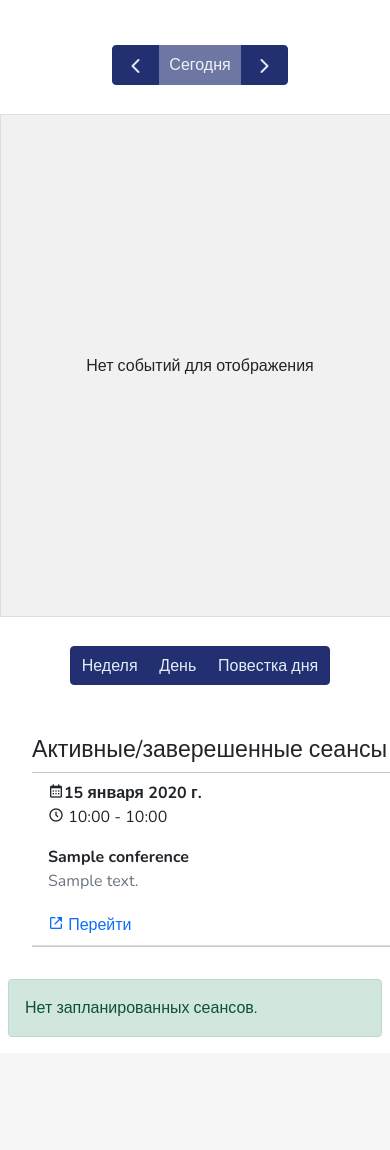
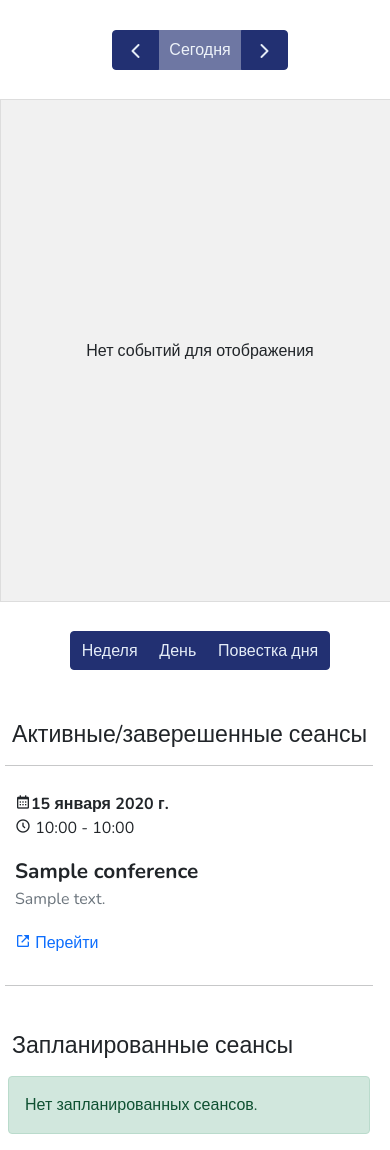
Before and after one commit to ilya-shanin/VCCPlanning, a Django app: page / in a window 390 px wide. Shown: the part 55-1205 px from the top of the page. Before the commit the page ends 1092 px from the top, so only its background shows below. Run offline with Django 4.2, Linux system fonts and the light colour scheme; a user stored in the database is signed in; tables that the repository leaves empty hold one stand-in row (values such as "Sample post"); style sheets or scripts are compiled from the project's sources; parts of the project's set-up code (start-up, migrations or seed data) failed here and were passed over.

Commit message:
prerelease update#2

```diff
--- a/V3C/settings.py
+++ b/V3C/settings.py
@@ -35,9 +35,9 @@ STATIC_DIR = 'static'
 SECRET_KEY = str(os.getenv('SECRET_KEY'))
 
 # SECURITY WARNING: don't run with debug turned on in production!
-DEBUG = str(os.getenv('DEBUG'), default = 'True')
+DEBUG = str(os.getenv('DEBUG', default = 'True'))
 
-ALLOWED_HOSTS = []
+ALLOWED_HOSTS = ['hexscan.ru', '127.0.0.1']
 
 
 # Application definition
@@ -94,7 +94,7 @@ WSGI_APPLICATION = 'V3C.wsgi.application'
 
 #DATABASES = {
 #    'default': {
-#        'ENGINE': 'django.db.backends.postgresql',
+#        'ENGINE': 'django.db.backends.mysql',
 #        'NAME': str(os.getenv('DB_NAME')),
 #        'USER': str(os.getenv('DB_USER')),
 #        'PASSWORD': str(os.getenv('DB_PASSWORD')),
--- a/events/models/event_abstract.py
+++ b/events/models/event_abstract.py
@@ -1,6 +1,7 @@
 from django.db import models
 import datetime
 from django.utils.translation import gettext_lazy as _
+from django.core.validators import MinValueValidator
 from django.urls import reverse
 
 class EventAbstract(models.Model):
--- a/events/models/event_conf.py
+++ b/events/models/event_conf.py
@@ -1,8 +1,11 @@
 from django.db import models
+from jsonschema import ValidationError
 from events.models import EventAbstract
+from django.core.validators import URLValidator
 
 class ConferenceManager(models.Manager):
     pass
+
 
 class Conference(EventAbstract):
     name =              models.CharField(
@@ -22,6 +25,7 @@ class Conference(EventAbstract):
                                         max_length=255,
                                         blank=True,
                                         default='Не требуется')
+    #objects = ConferenceManager()
 
     class Meta:
         verbose_name =          'Конференция'
--- a/events/templates/event_detail.html
+++ b/events/templates/event_detail.html
@@ -61,7 +61,8 @@
     <div class="row">
         <div class="col col-xs-12 conf_conn">
             <h3>Подключение</h3>
-            <div><span class="fw-bold text-break">Ссылка для подключения: </span>{{conf.con_reference}}</div>
+            <div><span class="fw-bold text-break">Ссылка для подключения: </span>
+                {% if conf.haslink %}<a href="{{conf.con_reference}}">{{conf.con_reference}}</a>{% else %}{{conf.con_reference}}{% endif %}</div>
             <div><span class="fw-bold text-break">Пароль:</span> {{conf.con_pass}}</div>
 
             <a href="{% url 'events:events-list' %}" class="btn btn-outline-primary mt-4" role="button">Список всех сеансов</a>
--- a/events/templates/events_list.html
+++ b/events/templates/events_list.html
@@ -6,7 +6,6 @@
         <h3 class="list-title">Всего видеоконференций: {{confs_count}}</h3>
 
         <ul class = "list-group-flush">
-            <b class="hr-rainbow"></b>
             <hr class="hr-custom">
 
             {% for conf in conferences %}
@@ -55,7 +54,6 @@
                 </div>
 
             </li>
-            <b class="hr-rainbow"></b>
             <hr class="hr-custom">
             {% endfor %}
 
--- a/events/templates/search_results.html
+++ b/events/templates/search_results.html
@@ -11,7 +11,6 @@
         {% endif %}
 
         <ul class = "list-group-flush">
-            <b class="hr-rainbow"></b>
             <hr class="hr-custom">
 
             {% for conf in conferences %}
@@ -60,7 +59,6 @@
                 </div>
 
             </li>
-            <b class="hr-rainbow"></b>
             <hr class="hr-custom">
             {% endfor %}
 
--- a/participants/models/roles.py
+++ b/participants/models/roles.py
@@ -1,3 +1,4 @@
+from tabnanny import verbose
 from django.db import models
 
 class ParticipantRole(models.Model):
--- a/static/css/styles.css
+++ b/static/css/styles.css
@@ -7,6 +7,7 @@
     --secondary-color: #939ece;
     --primary-color-light: #e4ecf7;
     --white-color: #F7F6FB;
+    --dark-color: #5f5f5f;
     --body-font: 'Nunito', sans-serif;
     --body-font2: 'Inter', sans-serif;
     --normal-font-size: 1rem;
@@ -16,19 +17,17 @@ body{position: relative;
     margin: var(--header-height) 0 0 0;
     font-family: var(--body-font);
     font-size: var(--normal-font-size);
-    transition: .5s}
+    transition: .5s,
+    }
 
 a{text-decoration: none}
-
+.row{margin-right: 0;}
 /* FC */
-#calendar ::before{
-    width: 0px;
-}
 
 #calendar {
     min-width: 400px;
     margin: auto;
-    width: 80%;
+    width: 90%;
  }
 
 #calendar .fc-button{
@@ -43,6 +42,15 @@ a{text-decoration: none}
 
 #fc-dom-1{
     text-align: center;
+    text-transform: capitalize;
+    font-size: calc(var(--normal-font-size)*1.2);
+}
+
+.fc-col-header-cell{
+    text-transform: capitalize;
+}
+.fc-col-header-cell a, .fc-daygrid-day-top a, #fc-dom-89{
+    color: var(--dark-color);
 }
 
 #calendar .fc-button:hover{
@@ -50,16 +58,29 @@ a{text-decoration: none}
     color: var(--primary-color-light);
     border-color: var(--primary-color);
 }
+/* event color
+.fc-daygrid-event-harness-abs a{
+    border-color: var(--secondary-color);
+    background-color: var(--secondary-color);
+}*/
+.fc-daygrid-event-harness a, .fc-more-link{
+    color: var(--primary-color)
+}
 
 /* page content styling */
 .content{
-    margin-top: 95px;
+    margin-top: 80px;
 }
 
 /* displaying events list */
 .list-title{
     margin-top: 30px;
-    padding-left: 32px;
+    padding-left: 12px;
+}
+
+.events-list ul{
+    padding-left: 0;
+    margin-right: 15px;
 }
 
 .events-list .list-group-item{
@@ -82,10 +103,10 @@ a{text-decoration: none}
     transform: none;
 }
 
+/*
 .hr-custom {
-    margin: 0;
-    height: thin;
-}
+
+}*/
 
 .detail-ref{
     margin-top: 20px;
@@ -145,12 +166,8 @@ a{text-decoration: none}
               font-size: 1.5rem;
               cursor: pointer}
 
-.header_img{width: 35px;
-           height: 35px;
-           display: flex;
-           justify-content: center;
-           border-radius: 50%;
-           overflow: hidden}
+.header_img{display: flex;
+           justify-content: center;}
 
 .header_img img{width: 40px}
 
@@ -162,6 +179,7 @@ a{text-decoration: none}
 .header .btn:hover{
     border-color: var(--secondary-color);
     color: var(--secondary-color);
+    background-color: var(--primary-color);
 }
 
 /* sidebar */
@@ -221,14 +239,11 @@ a{text-decoration: none}
 .height-100{height:100vh}
 
 @media screen and (min-width: 768px){
-   body{margin: calc(var(--header-height) + 1rem) 0 0 0;
+   body{/*margin: calc(var(--header-height) + 1rem) 0 0 0;*/
        padding-left: calc(var(--nav-width) + 2rem)}
 
    .header{height: calc(var(--header-height) + 1rem);
            padding: 0 2rem 0 calc(var(--nav-width) + 2rem)}
-
-   .header_img{width: 40px;
-               height: 40px}
 
    .header_img img{width: 45px}
 
@@ -244,21 +259,12 @@ a{text-decoration: none}
 
 @media screen and (max-width: 768px){
    .nav_logo{display: none;}
+   .events-list ul{
+    margin-right: 5px;
+    margin-left: 5px;
 }
-
-.r503 .bx-info-circle{
-    font-size: 3em;
+    .pagination .btn-group{
+        margin-right: 10px;
+        margin-left: 10px;
+    }
 }
-
-.r503 {
-    display: flex;
-    justify-content: center;
-    flex-direction: column;
-    align-items: center;
-    vertical-align: center;
-    text-align: center;
-}
-
-.r503-inner{
-    max-width: 500px;
-}
--- a/templates/base_generic.html
+++ b/templates/base_generic.html
@@ -10,14 +10,12 @@
         <!-- Bootstrap, Jquery, Icons -->
         <link rel="stylesheet" href="https://cdn.jsdelivr.net/npm/bootstrap@5.1.3/dist/css/bootstrap.min.css" integrity="sha384-1BmE4kWBq78iYhFldvKuhfTAU6auU8tT94WrHftjDbrCEXSU1oBoqyl2QvZ6jIW3" crossorigin="anonymous">
         <link rel="stylesheet" href="https://cdn.jsdelivr.net/npm/boxicons@latest/css/boxicons.min.css">
-        <link href='https://cdn.jsdelivr.net/npm/bootstrap-icons@1.8.1/font/bootstrap-icons.css' rel='stylesheet'>
         <script src="https://cdn.jsdelivr.net/npm/bootstrap@5.1.3/dist/js/bootstrap.min.js" integrity="sha384-QJHtvGhmr9XOIpI6YVutG+2QOK9T+ZnN4kzFN1RtK3zEFEIsxhlmWl5/YESvpZ13" crossorigin="anonymous"></script>
         <script src="https://cdn.jsdelivr.net/npm/bootstrap@5.1.3/dist/js/bootstrap.bundle.min.js" integrity="sha384-ka7Sk0Gln4gmtz2MlQnikT1wXgYsOg+OMhuP+IlRH9sENBO0LRn5q+8nbTov4+1p" crossorigin="anonymous"></script>
         <script src="https://code.jquery.com/jquery-3.6.0.js" integrity="sha256-H+K7U5CnXl1h5ywQfKtSj8PCmoN9aaq30gDh27Xc0jk=" crossorigin="anonymous"></script>
         <!-- Добавление дополнительного статических файлов -->
         {% block staticfiles %}
         <link rel="stylesheet" href="{% static 'css/styles.css' %}">
-        <link rel="stylesheet" href="{% static 'css/utils.scss' %}">
         <script src="{% static 'js/jquery.mask.js' %}"></script>
         <script src="{% static 'js/phone_mask.js' %}"></script>
         <script src="{% static 'js/sidebar.js' %}"></script>
--- a/templates/dashboard.html
+++ b/templates/dashboard.html
@@ -39,11 +39,18 @@
         var calendar = new FullCalendar.Calendar(calendarEl, {
             initialView: widthCheck() ? "dayGridMonth" : "list",
             height:"650px",
+            views:{
+                dayGridMonth:{
+                    dayMaxEventRows: 2
+                }
+            },
+            moreLinkClick: 'list',
             headerToolbar: widthCheck() ? headerStd
                 : headerMobile,
             footerToolbar: widthCheck() ? footerStd
                 : footerMobile,
             initialDate: today,
+            eventColor: '#939ece',
             navLinks: true, // can click day/week names to navigate views
             locale: 'ru',
             windowResize: function(view) {
@@ -86,10 +93,10 @@
     </script>
     <div id="calendar" class="mt-3"></div>
 
-    <div class = "row dash_events_list mt-3">
-        <div class="col-3-md">
+    <div class = "row events-list mt-3 gx-md-5">
+        <div class="col-md-6 col-xs-12 1st-col">
+        <h3 class="list-title">Активные/заверешенные сеансы</h3>
         {% if total_count > 0 %}
-        <h3 class="list-title">Активные/заверешенные сеансы</h3>
 
         <ul class = "list-group-flush">
             <hr class="hr-custom">
@@ -151,9 +158,9 @@
         {% endif %}
         </div>
 
-        <div class="col-3-md">
+        <div class="col-md-6 col-xs-12 2nd-col">
+            <h3 class="list-title">Запланированные сеансы</h3>
             {% if planned_count > 0 %}
-            <h3 class="list-title">Запланированные сеансы</h3>
 
             <ul class = "list-group-flush">
                 <hr class="hr-custom">
--- a/templates/navbar-top.html
+++ b/templates/navbar-top.html
@@ -13,7 +13,7 @@
                 <!--nav items-->
                 <form action="{% url 'events:events-search' %}" method="get" class="d-flex">
                     <input name="q" class="form-control me-2" type="search" placeholder="Поиск" aria-label="Search">
-                    <button class="btn btn-outline-success" type="submit">Поиск</button>
+                    <button class="btn btn-outline-primary" type="submit">Поиск</button>
                 </form>
             </div>
     </nav>
```
Also changed, not shown: V3C/wsgi.py (+6 -1 lines), events/templates/event_calendar.html (+6 -4 lines), 2 other files.
